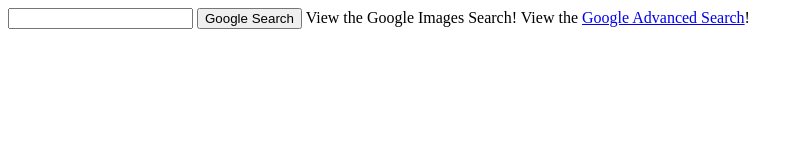
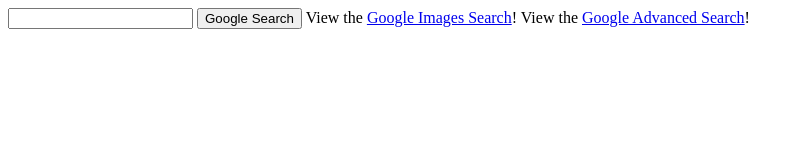
Before and after one commit to Caimcd/Search, a plain HTML site: page index.html in a window 1280 px wide. Shown: the whole page, without its empty margins (0-803 px from the left). Drawn offline with Linux system fonts and the light colour scheme.

Commit message:
Update index.html

```diff
--- a/index.html
+++ b/index.html
@@ -7,7 +7,7 @@
         <form action="https://google.com/search">
             <input type="text" name="q">
             <input type="submit" value="Google Search">
-            View the <https://www.google.com/imghp?hl=EN">Google Images Search</a>!
+            View the <a href= "https://www.google.com/imghp?hl=EN">Google Images Search</a>!
             View the <a href="https://www.google.com/advanced_search/">Google Advanced Search</a>!
         </form>
     </body>
```
